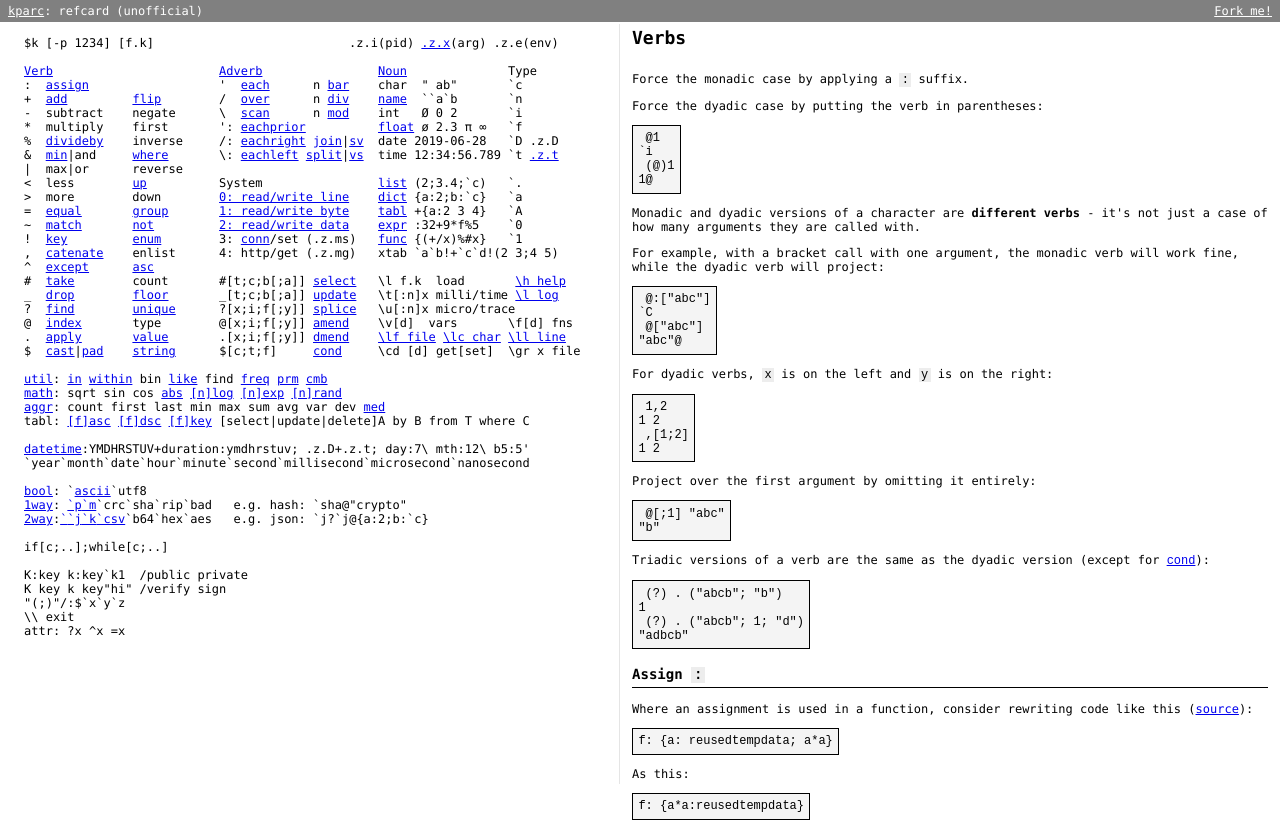
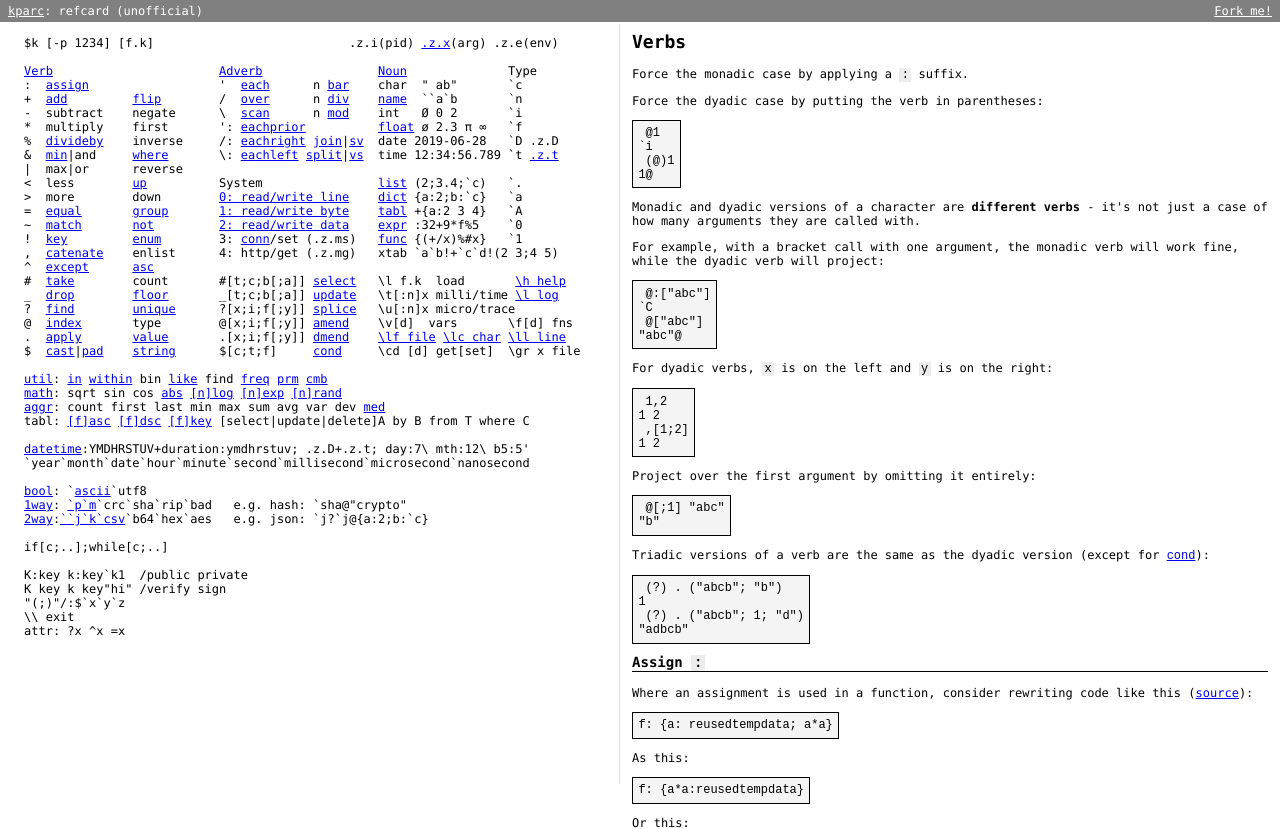
Before and after one commit to kparc/ref, a plain HTML site: page index.html in a window 1280 px wide. Shown: the top 829 px of the page. Drawn offline with Linux system fonts and the light colour scheme.

Commit message:
already done

```diff
--- a/index.html
+++ b/index.html
@@ -61,12 +61,12 @@
         ul {padding-left: 1.5em}
         table {border-collapse: collapse; font-size: 1em;}
         th, td {border: 1px solid black; padding: 0.25em;}
-        h3 {padding-bottom: .25em; margin-top:-0.75em; border-bottom: 1px solid black}
-        h2 {padding-bottom: 0.5em; margin-top:-0.5em; }
+        h3 {margin-top:-1.25em; border-bottom: 1px solid black}
+        h2 {margin-top:-0.5em; }
         h4 { margin-top:-0.67em; }
         h2, h3, h4 { padding-top: 2em; }
         h3>code, h4>code, p>code {background-color: #5f5f5f1c; padding: 0 .2em;}
-        h2:nth-of-type(1) { margin-top: -1.83em; }
+        h2:nth-of-type(1) { margin-top: -1.63em; }
 
         @media screen and (min-width: 800px) {
             #card {
```
